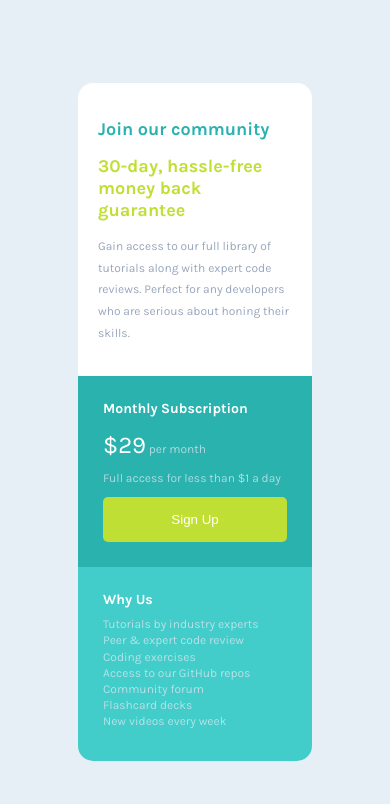
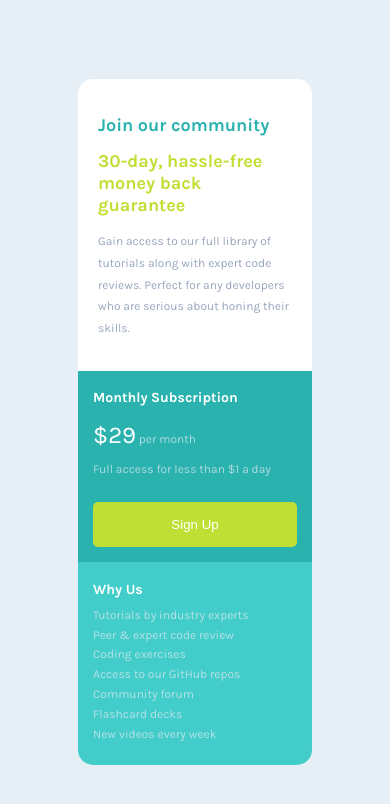
Before and after one commit to apatrickg/Single-Price-Grid, a plain HTML site: page index.html in a window 390 px wide. Drawn offline with Linux system fonts and the light colour scheme.

Commit message:
updated container width +  mobile styling

```diff
--- a/style.css
+++ b/style.css
@@ -20,8 +20,10 @@ body, html{
     display: grid;
     background: white;
     border-radius: 15px;
+    box-sizing: border-box;
     height: auto;
     width: 50vw;
+    max-width: 60vw;
     grid-template-columns: repeat(2, 1fr);
     grid-template-rows: repeat(2, auto);
 }
@@ -38,6 +40,7 @@ body, html{
     background: hsl(179, 62%, 43%);
     padding: 10px 25px 25px 25px;
     color: hsla(215, 41%, 92%, 0.726);
+    line-height: 1.2;
     border-bottom-left-radius: 15px;
 }
 
@@ -63,13 +66,14 @@ body, html{
 }
 
 .why > p{
-    line-height: 0.35;
+    line-height: 0.65;
 }
 
 .btn{
     background: hsl(71, 73%, 54%);
     text-align: center;
     width: 100%;
+    margin-top: 2.3em;
     border: none;
     padding: 15px;
     border-radius: 5px;
@@ -90,7 +94,7 @@ body, html{
     color: hsl(179, 62%, 43%);;
 }
 
-@media only screen and (max-width: 500px) {
+@media only screen and (max-width: 700px) {
   .wrapper{
      display: flex;
      flex-direction: column;
@@ -99,16 +103,23 @@ body, html{
      justify-content: center;
      font-size: 0.75em;
 
+
     }
   }
 
-@media only screen and (max-width: 500px) {
+@media only screen and (max-width: 700px) {
   .sub{
     border-bottom-left-radius: 0px;
+    padding: 5px 15px 15px 15px
     }
+
+ .btn{
+    margin-top: 1em;
+ }
 }
 
-@media only screen and (max-width: 500px) {
+@media only screen and (max-width: 700px) {
 .why{
-    border-bottom-left-radius: 15px; }
+    border-bottom-left-radius: 15px;
+    padding: 5px 15px 15px 15px;}
  }
```
